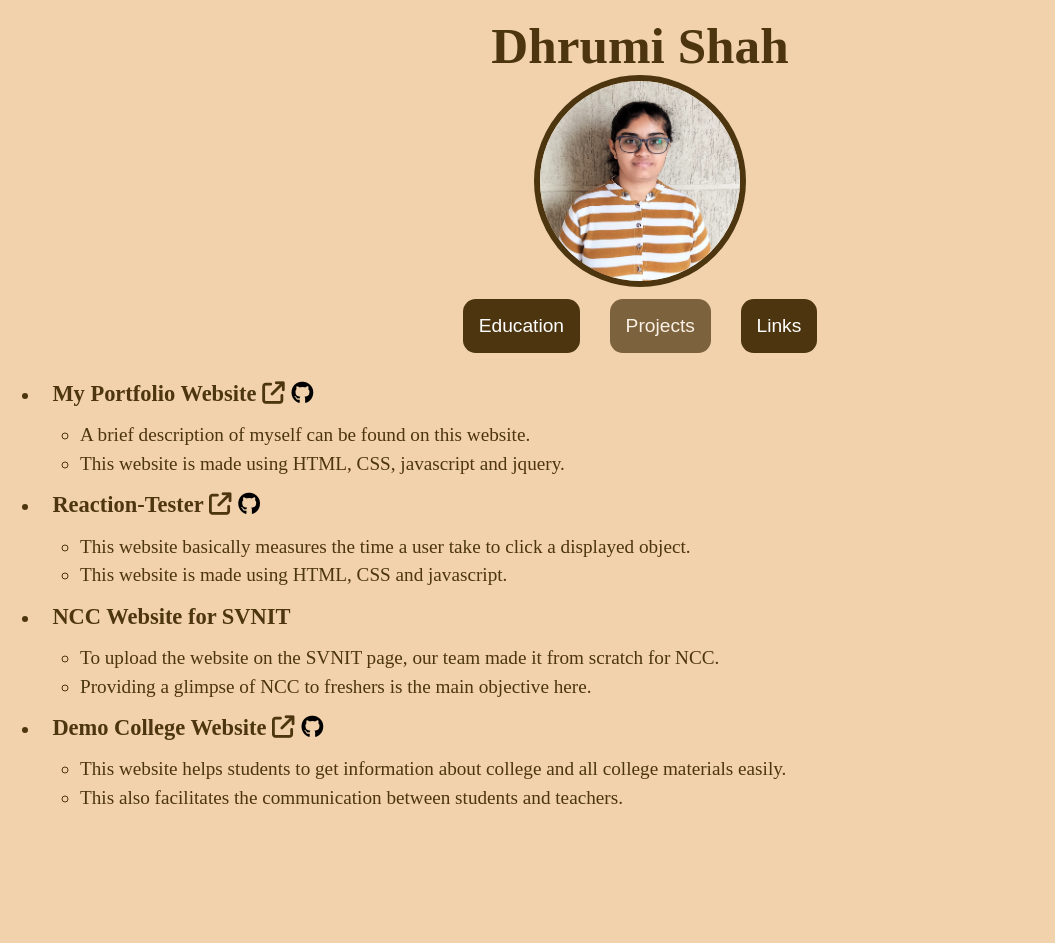
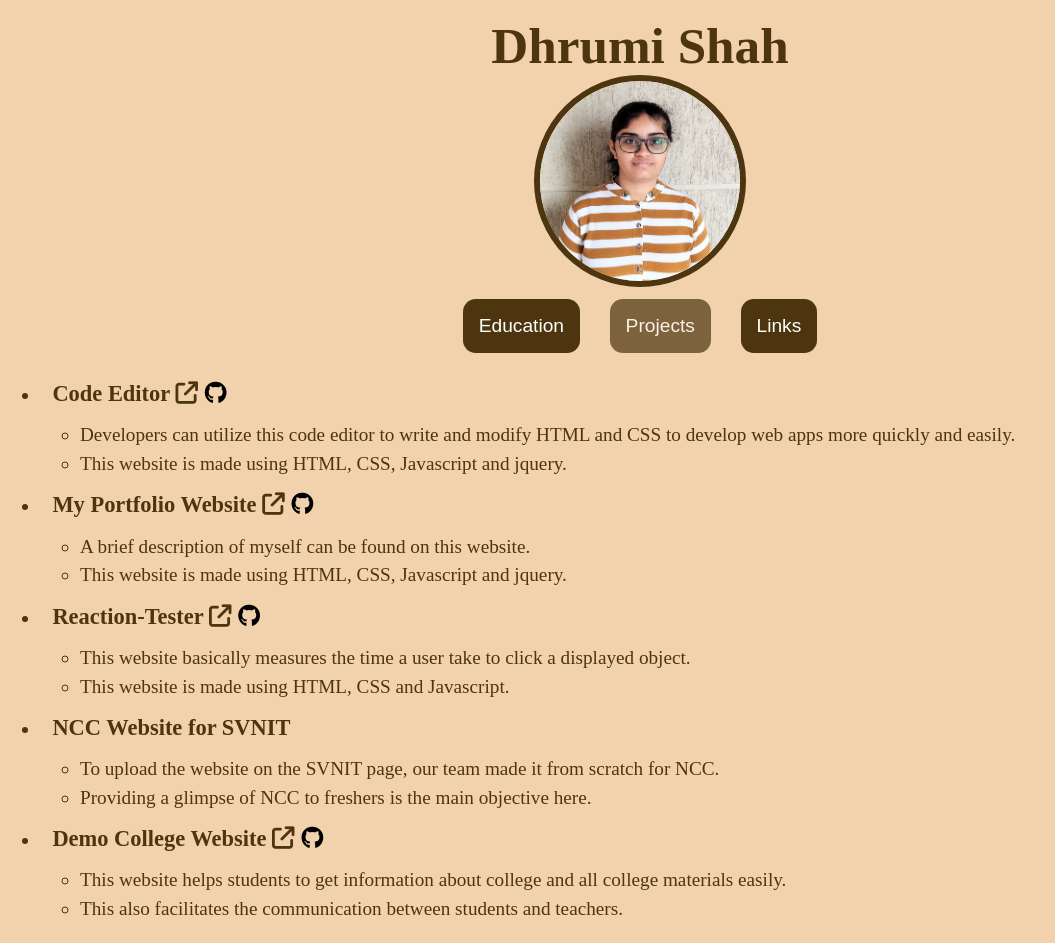
Before and after one commit to ds4004/Portfolio, a plain HTML site: page index.html in a window 1280 px wide. Both pictures are taken after a click on the button "Projects". Shown: the whole page, without its empty margins (0-1055 px from the left). Before the commit the page ends 832 px from the top, so only its background shows below. Drawn offline with Linux system fonts and the light colour scheme.

Commit message:
Code Editor updates

```diff
--- a/index.html
+++ b/index.html
@@ -75,13 +75,24 @@
         <div id="Project" class="display_items">
             <ul>
                 <li>
+                    <h3> Code Editor <a href="https://ds4004.github.io/Code-Editor/" target="_blank" class="exterior_link"><i class="fa-solid fa-arrow-up-right-from-square"></i></a> <a href="https://github.com/ds4004/Code-Editor.git" target="_blank" class="git_link"><i class="fa-brands fa-github"></i></a></h3>
+                    <ul>
+                        <li>
+                            Developers can utilize this code editor to write and modify HTML and CSS to develop web apps more quickly and easily.
+                        </li>
+                        <li>
+                            This website is made using HTML, CSS, Javascript and jquery.
+                        </li>
+                    </ul>
+                </li>
+                <li>
                     <h3>My Portfolio Website <a href="https://ds4004.github.io/Portfolio/index.html" target="_blank" class="exterior_link"><i class="fa-solid fa-arrow-up-right-from-square"></i></a> <a href="https://github.com/ds4004/Portfolio.git" target="_blank" class="git_link"><i class="fa-brands fa-github"></i></a></h3>
                     <ul>
                         <li>
                             A brief description of myself can be found on this website.
                         </li>
                         <li>
-                            This website is made using HTML, CSS, javascript and jquery.
+                            This website is made using HTML, CSS, Javascript and jquery.
                         </li>
                     </ul>
                 </li>
@@ -92,7 +103,7 @@
                             This website basically measures the time a user take to click a displayed object.
                         </li>
                         <li>
-                            This website is made using HTML, CSS and javascript.
+                            This website is made using HTML, CSS and Javascript.
                         </li>
                     </ul>
                 </li>
```
